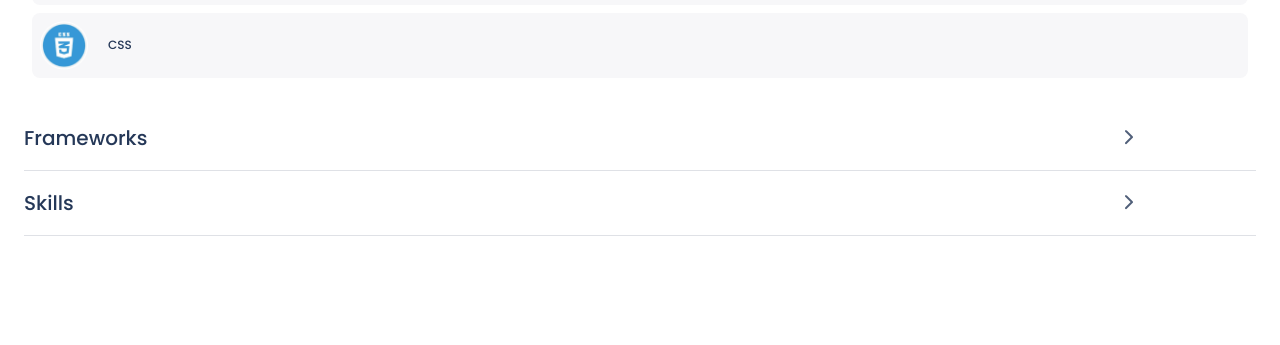
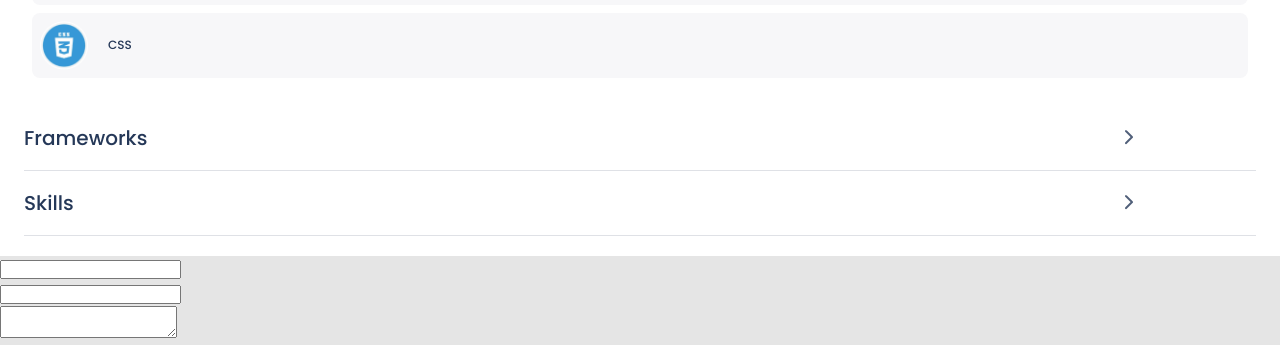
Before and after one commit to glorymugizi/myportfolio, a website: page index.html in a window 1280 px wide. Shown: the part 1834-2179 px from the top of the page. Before the commit the page ends 2090 px from the top, so only its background shows below. Drawn offline with Linux system fonts and the light colour scheme.

Commit message:
Add contact form

```diff
--- a/index.html
+++ b/index.html
@@ -258,6 +258,15 @@
           </ul>
         </div>
       </section>
+      <footer>
+        <form action="">
+          <div>
+            <input type="text" placeholder="" maxlength="30" />
+          </div>
+          <div><input type="email" /></div>
+          <div><textarea name="" id="" maxlength="500"></textarea></div>
+        </form>
+      </footer>
     </main>
   </body>
 </html>
```
